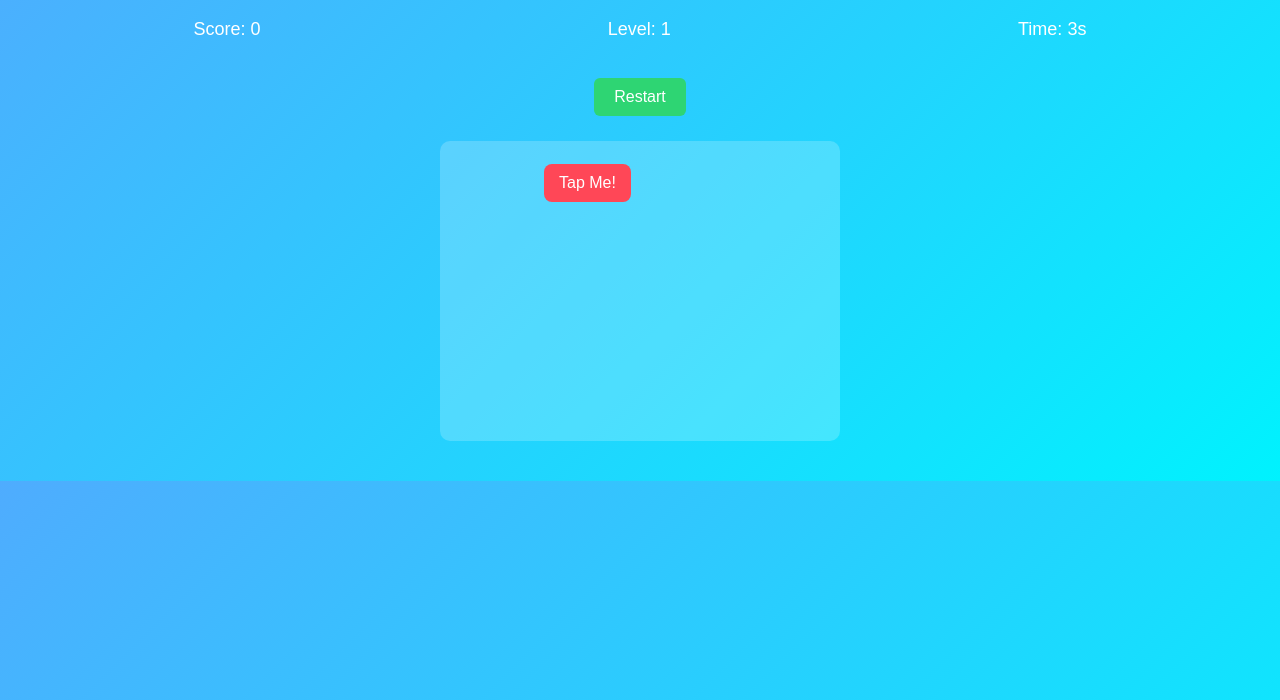
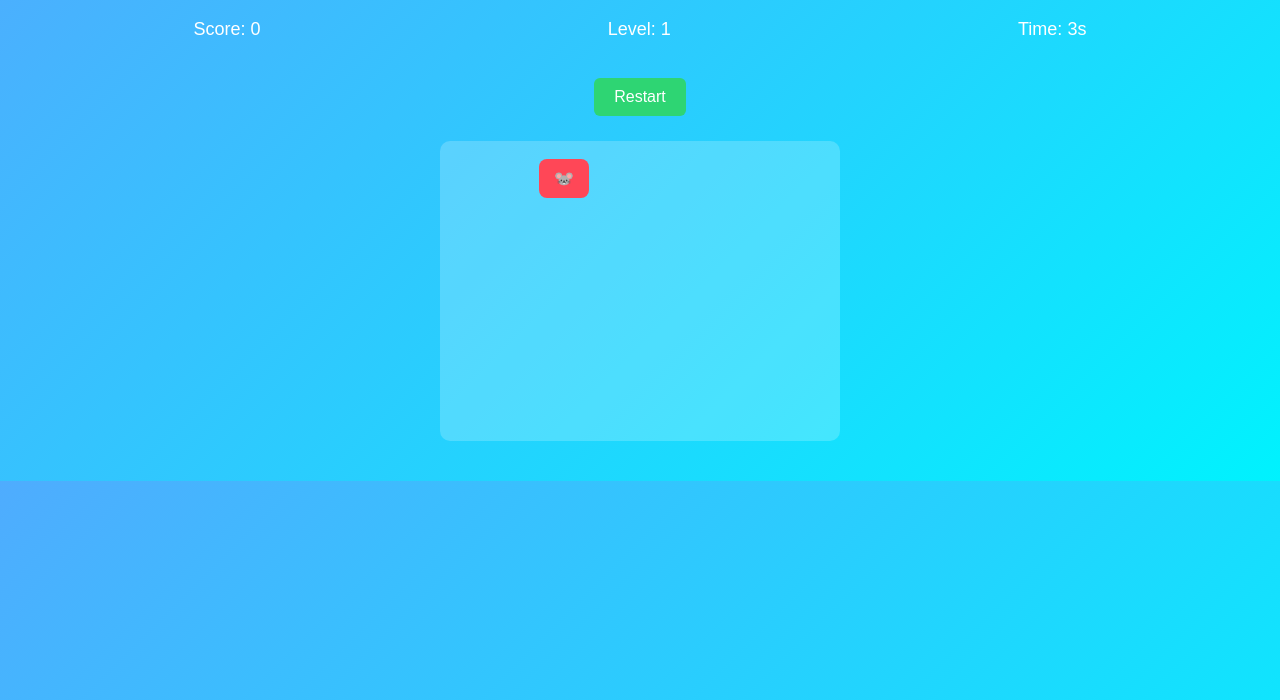
Before and after one commit to F1ights/catch-the-moving-button, a plain HTML site: page index.html in a window 1280 px wide. Both pictures are taken after a click on the button "Start Game". Shown: the part 100-800 px from the top of the page. Drawn offline with Linux system fonts and the light colour scheme.

Commit message:
Update index.html

```diff
--- a/index.html
+++ b/index.html
@@ -21,7 +21,7 @@
   <button id="restartBtn" class="hidden">Restart</button>
 
   <div id="gameArea">
-    <button id="target" class="hidden">Tap Me!</button>
+    <div id="target" class="hidden">🐭</div>
   </div>
 
   <p id="message"></p>
```
